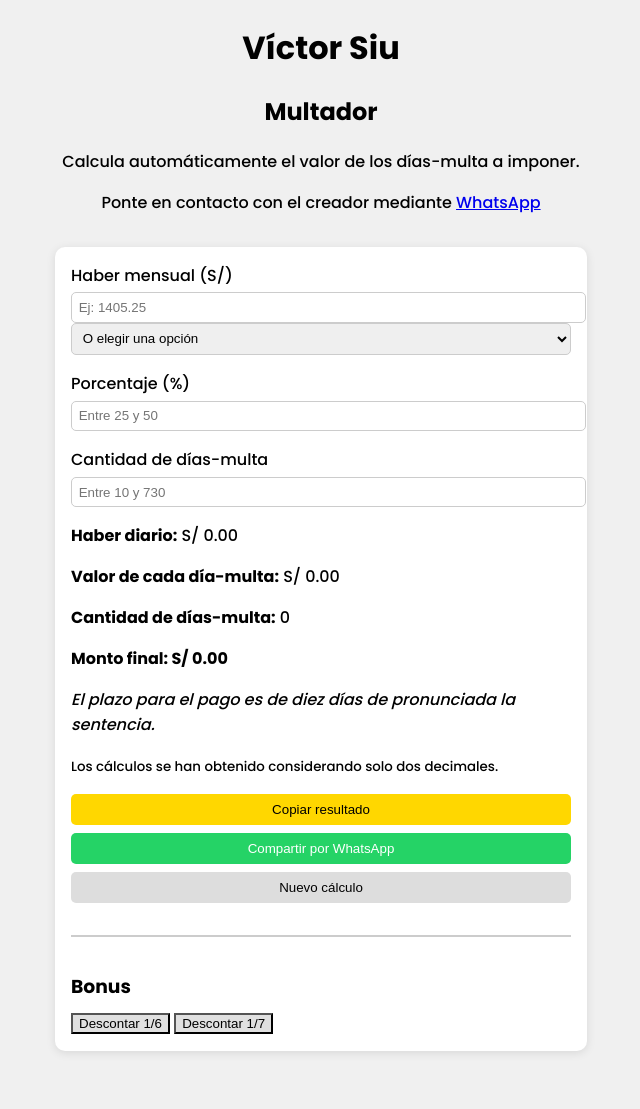
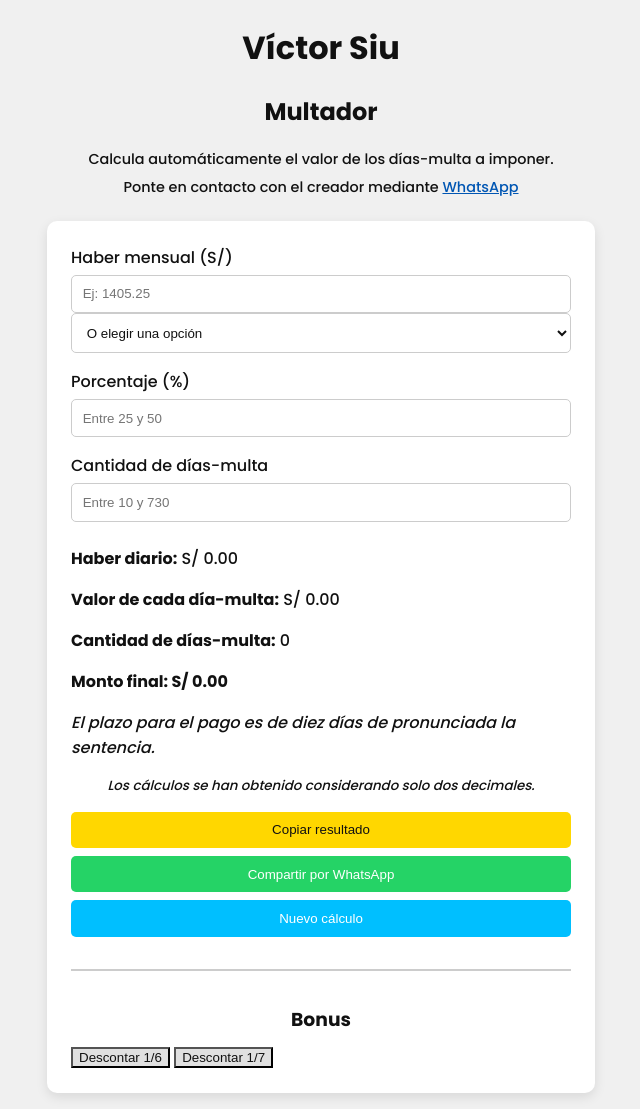
Before and after one commit to VMSiuP/Multador, a plain HTML site: page index.html in a window 1280 px wide. Shown: the part 92-1201 px from the top of the page, without its empty margins (319-959 px from the left). Before the commit the page ends 1159 px from the top, so only its background shows below. Drawn offline with Linux system fonts and the light colour scheme.

Commit message:
Update styles.css

```diff
--- a/styles.css
+++ b/styles.css
@@ -1,3 +1,31 @@
+:root {
+  /* Paleta de colores - Modo Claro */
+  --bg-color: #f0f0f0;
+  --text-color: #111;
+  --card-bg-color: #ffffff;
+  --border-color: #ccc;
+  --input-bg-color: #ffffff;
+  --button-default-bg: #e0e0e0;
+
+  /* Colores de marca */
+  --copy-color: #FFD700;
+  --whatsapp-color: #25D366;
+  --new-color: #00bfff;
+  --focus-outline-color: #00bfff;
+  --link-color: #0056b3;
+}
+
+body.dark {
+  /* Paleta de colores - Modo Oscuro */
+  --bg-color: #121212;
+  --text-color: #f0f0f0;
+  --card-bg-color: #1e1e1e;
+  --border-color: #555;
+  --input-bg-color: #2c2c2c;
+  --button-default-bg: #333;
+  --link-color: #6c9cff;
+}
+
 body {
   font-family: 'Poppins', sans-serif;
   margin: 0;
@@ -5,28 +33,42 @@ body {
   display: flex;
   flex-direction: column;
   align-items: center;
-  background-color: #f0f0f0;
+  background-color: var(--bg-color);
+  color: var(--text-color);
+  transition: background-color 0.3s, color 0.3s;
 }
 
 header {
   text-align: center;
   margin-top: 1em;
+  padding: 0 1em;
+}
+
+header p {
+  margin: 0.5em 0;
+  font-size: 0.9em;
+}
+
+header a {
+    color: var(--link-color);
+    font-weight: 500;
 }
 
 .theme-switch {
-  display: block;
   text-align: center;
   margin: 1em 0 0.5em;
+  cursor: pointer;
 }
 
 main {
-  width: 100%;
+  width: 90%;
   max-width: 500px;
-  padding: 1em;
-  background-color: white;
+  padding: 1.5em;
+  background-color: var(--card-bg-color);
   border-radius: 10px;
-  box-shadow: 0 2px 10px rgba(0,0,0,0.1);
+  box-shadow: 0 4px 12px rgba(0,0,0,0.1);
   margin: 1em;
+  transition: background-color 0.3s;
 }
 
 .input-group {
@@ -42,13 +84,31 @@ label {
 input,
 select {
   width: 100%;
-  padding: 0.5em;
-  border: 1px solid #ccc;
+  padding: 0.8em;
+  border: 1px solid var(--border-color);
   border-radius: 5px;
+  background-color: var(--input-bg-color);
+  color: var(--text-color);
+  box-sizing: border-box; /* Asegura que el padding no afecte el ancho */
+  transition: background-color 0.3s, border-color 0.3s;
+}
+
+input:focus,
+select:focus,
+button:focus {
+  outline: 2px solid var(--focus-outline-color);
+  outline-offset: 2px;
 }
 
 .resultados {
-  margin-top: 1em;
+  margin-top: 1.5em;
+}
+
+.resultados p small {
+    display: block;
+    text-align: center;
+    margin-top: 0.5em;
+    font-style: italic;
 }
 
 .botones {
@@ -59,63 +119,32 @@ select {
 }
 
 .botones button {
-  padding: 0.6em;
+  padding: 0.8em;
   border: none;
   border-radius: 5px;
   font-weight: 500;
   cursor: pointer;
+  transition: opacity 0.2s;
+}
+
+.botones button:hover {
+  opacity: 0.85;
 }
 
 /* Colores de botones */
-#copiar,
-#copiarDescuento {
-  background-color: #FFD700;
-}
-
-#whatsapp,
-#whatsappDescuento {
-  background-color: #25D366;
-  color: white;
-}
-
-#nuevo,
-#nuevoDescuento {
-  background-color: #ddd;
-}
-
-#descuentoSexto,
-#descuentoSeptimo {
-  background-color: #e0e0e0;
-}
+#copiar, #copiarDescuento { background-color: var(--copy-color); color: #111; }
+#whatsapp, #whatsappDescuento { background-color: var(--whatsapp-color); color: white; }
+#nuevo { background-color: var(--new-color); color: white; }
+#descuentoSexto, #descuentoSeptimo { background-color: var(--button-default-bg); color: var(--text-color); }
 
 /* Bonus section */
 .bonus {
   margin-top: 2em;
   padding-top: 1em;
-  border-top: 2px solid #ccc;
+  border-top: 2px solid var(--border-color);
 }
 
 .bonus h3 {
   margin-bottom: 0.5em;
+  text-align: center;
 }
-
-/* Modo oscuro */
-body.dark {
-  background-color: #121212;
-  color: white;
-}
-
-body.dark main {
-  background-color: #1e1e1e;
-}
-
-body.dark input,
-body.dark select {
-  background-color: #2c2c2c;
-  color: white;
-  border-color: #555;
-}
-
-body.dark .botones button {
-  color: black;
-}
```
